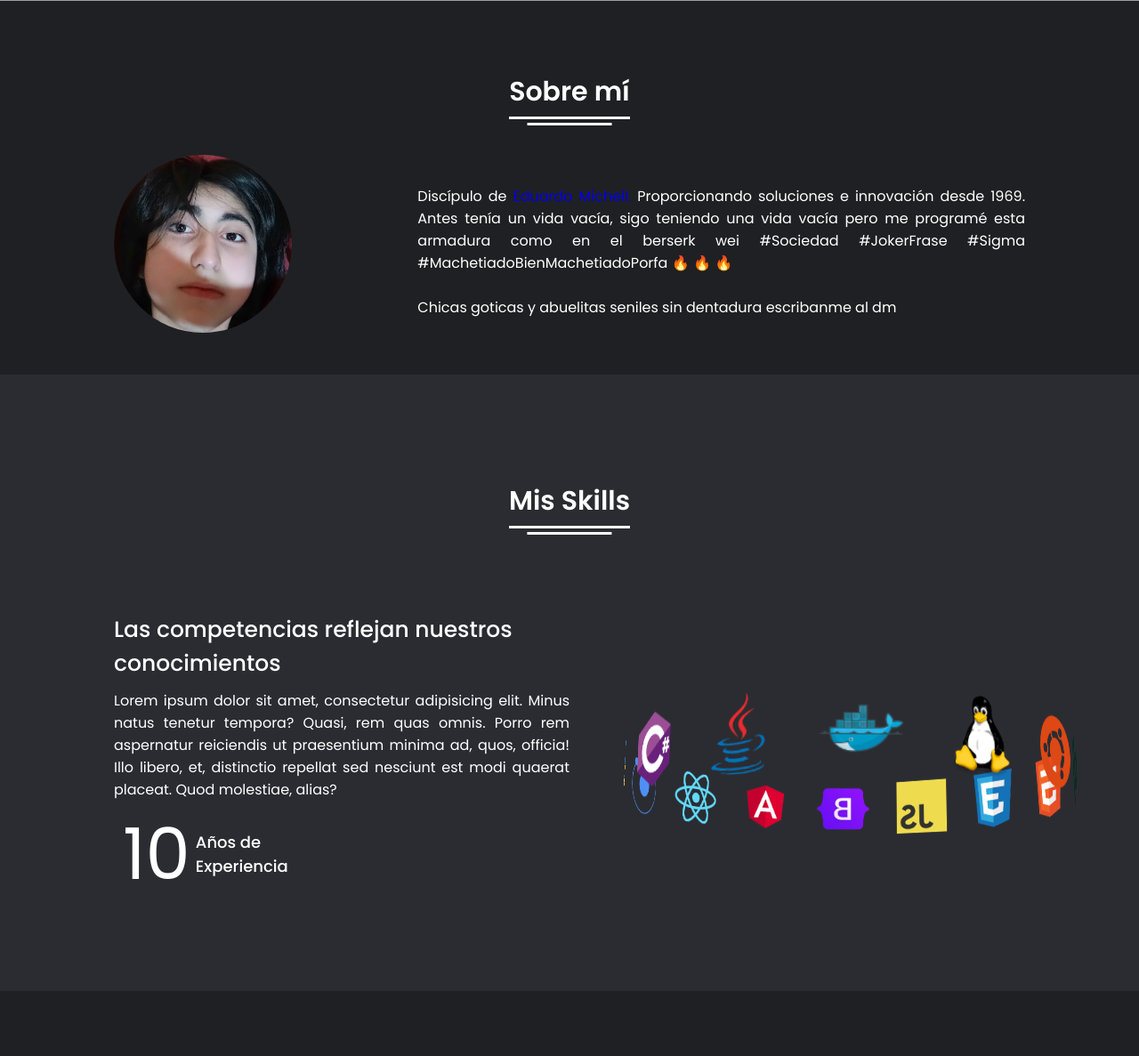
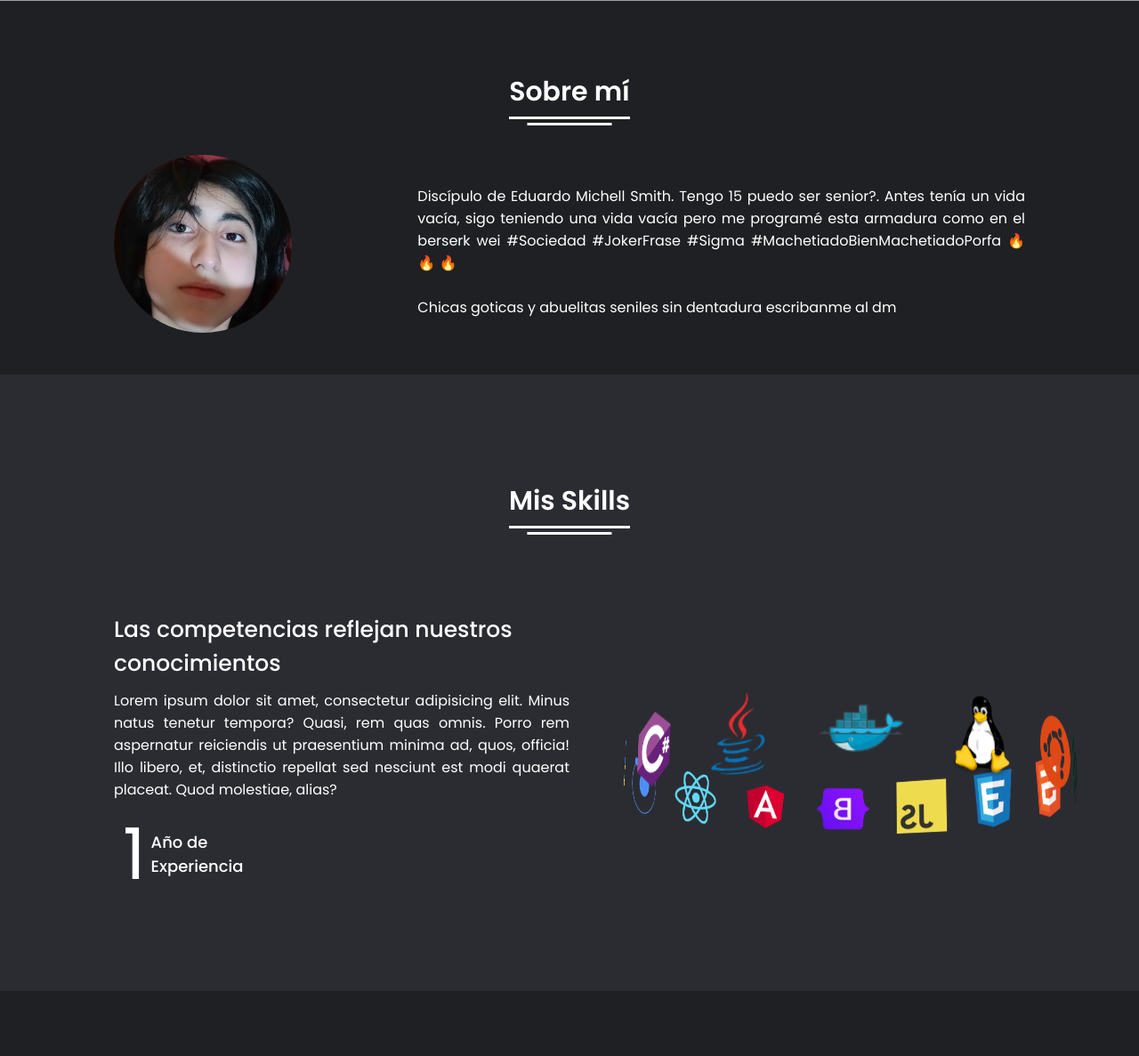
Before and after one commit to BestiaChilena69/DjangoPortfolioBestiaChilena69, a Django app: page /blog/1 in a window 1280 px wide. Shown: the part 799-1986 px from the top of the page at 89% size. Run offline with Django 5.2, Linux system fonts and the light colour scheme; data comes from the database, SQL or seed files in the repository; grey boxes are pictures that could not be loaded.

Commit message:
Update layout.html

```diff
--- a/portfolio/templates/layout.html
+++ b/portfolio/templates/layout.html
@@ -10,7 +10,6 @@
     <link rel="stylesheet" href="https://cdnjs.cloudflare.com/ajax/libs/font-awesome/5.15.2//css/all.min.css" />
     <link rel="icon" href="{% static 'portfolio/img/icon.png' %}">
 </head>
-
 <body>
     <div class="scroll-button">
         <a href="#Inicio"><i class="fas fa-arrow-up"></i></a>
@@ -61,7 +60,7 @@
                 <div class="right">
                     <div class="topic"></div>
                     <p>
-                        Discípulo de <a href="{% static 'https://www.linkedin.com/in/michellsmitth/?originalSubdomain=cl'%}">Eduardo Michell.</a> Proporcionando soluciones e innovación desde 1969.
+                        Discípulo de Eduardo Michell Smith.</a> Tengo 15 puedo ser senior?.
                         Antes tenía un vida vacía, sigo teniendo una vida vacía pero me programé esta armadura como en el berserk wei #Sociedad #JokerFrase #Sigma #MachetiadoBienMachetiadoPorfa &#128293; &#128293; &#128293;
                         <br> <br> Chicas goticas y abuelitas seniles sin dentadura escribanme al dm
                     </p>
@@ -79,9 +78,9 @@
                         libero, et, distinctio repellat sed nesciunt est modi quaerat placeat. Quod molestiae, alias?
                     </p>
                     <div class="experience">
-                        <div class="num">10</div>
+                        <div class="num">1</div>
                         <div class="exp">
-                            Años de <br />
+                            Año de <br />
                             Experiencia
                         </div>
                     </div>
@@ -91,10 +90,8 @@
                         <span style="--i:1;"><img src="{% static 'portfolio/img/Django.png' %}" alt="Django"></span>
                         <span style="--i:2;"><img src="{% static 'portfolio/img/HTML5.png' %}" alt="HTML"></span>
                         <span style="--i:3;"><img src="{% static 'portfolio/img/CSS3.png' %}" alt="CSS"></span>
-                        <span style="--i:4;"><img src="{% static 'portfolio/img/JavaScript.png' %}"
-                                alt="JavaScript"></span>
-                        <span style="--i:5;"><img src="{% static 'portfolio/img/Bootstrap.png' %}"
-                                alt="Bootstrap"></span>
+                        <span style="--i:4;"><img src="{% static 'portfolio/img/JavaScript.png' %}"alt="JavaScript"></span>
+                        <span style="--i:5;"><img src="{% static 'portfolio/img/Bootstrap.png' %}"alt="Bootstrap"></span>
                         <span style="--i:6;"><img src="{% static 'portfolio/img/Angular.png' %}" alt="Angular"></span>
                         <span style="--i:7;"><img src="{% static 'portfolio/img/React.png' %}" alt="React"></span>
                         <span style="--i:8;"><img src="{% static 'portfolio/img/Ionic.png' %}" alt="Ionic"></span>
@@ -142,8 +139,7 @@
             <div class="title"><span>Contactame</span></div>
             <div class="text">
                 <div class="topic">¿Tienes algún proyecto?</div>
-                <p>Lorem, ipsum dolor sit amet consectetur adipisicing elit. Iste cumque est iure ea.
-                    Repudiandae quibusdam provident cum doloribus vitae excepturi.</p>
+                <p>Quiero ahora mismo una caja de cereal cornflakes en mi billetera virtual</p>
                 <div class="button">
                     <button>Charlemos</button>
                 </div>
```
